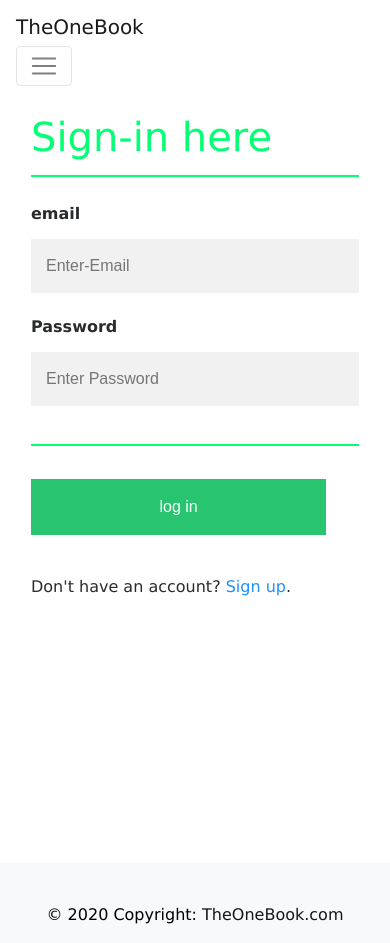
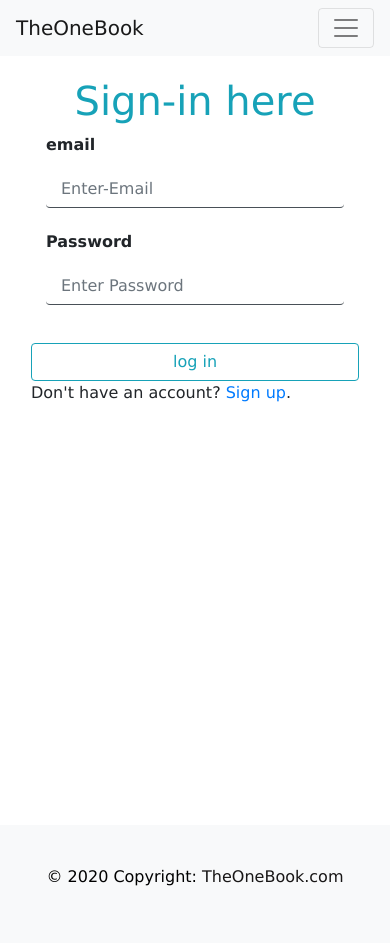
Before and after one commit to inomesh/theonebook, a Flask app: page /signin in a window 390 px wide. After the commit the page ends 886 px from the top, so only its background shows below. Run offline with Flask 2, Linux system fonts and the light colour scheme; some libraries are stand-ins or nearby versions.

Commit message:
added bootstrap classes to make more responsive

```diff
--- a/static/layout.css
+++ b/static/layout.css
@@ -1,6 +1,11 @@
+* {
+    margin: 0;
+    padding: 0;
+    box-sizing: border-box;
+}
 
-html, body{
-    height: 100%;
+body{
+    height: 100vh;
 }
 
 .container-fluid{
--- a/static/mysession.css
+++ b/static/mysession.css
@@ -1,5 +1,6 @@
 Body{
-    font-family: sans-serif;
+    font-family: Verdana, Geneva, Tahoma, sans-serif;
     margin: 10px;
     padding: 2px;
+    transition: all 0.6s ease-in-out;
 }
--- a/static/styles.css
+++ b/static/styles.css
@@ -1,65 +1,53 @@
+* {
+  margin: 0;
+  padding: 0;
+  box-sizing: border-box;
+}
+
 body {
   font-family: Verdana, Geneva, Tahoma, sans-serif;
   background-color: rgb(255, 255, 255);
 }
 
-  h1{
-      color: rgb(4, 255, 117);
-  }
-  * {
-    box-sizing: border-box;
+h1 {
+  color: #17a2b8;
 }
 
 /* Add padding to containers */
 .container {
   padding: 16px;
-    background-color: white;
 }
 
 /* Full-width input fields */
-  input[type=text], input[type=password] {
+input[type="text"],
+input[type="password"] {
   width: 100%;
   padding: 15px;
   margin: 5px 0 22px 0;
-    display: inline-block;
-    border: none;
-    background: #f1f1f1;
+  display: block;
+  border: 0.5px solid;
+  background: #ffffff;
+  border-top: none;
+  border-right: none;
+  border-left: none;
+  transition: all 0.4s ease-in-out;
 }
 
-  input[type=text]:focus, input[type=password]:focus {
-    background-color: #ddd;
+input[type="text"]:focus,
+input[type="password"]:focus {
   outline: none;
+  border-color: #17a2b8;
+  padding-top: 5px;
+  transition: all 0.4s ease-in-out;
 }
 
-  /* Overwrite default styles of hr */
-  hr {
-    border: 1px solid rgb(4, 255, 117);
-    margin-bottom: 25px;
+input:focus {
+  outline: none;
 }
 
 /* Set a style for the submit button */
 .registerbtn {
-    background-color: rgb(18, 190, 96);
-    color: white;
-    padding: 16px 20px;
-    margin: 8px 0;
-    border: none;
+  /* border: none; */
   cursor: pointer;
-    width: 90%;
-    opacity: 0.9;
+  width: 100%;
 }
-
-  .registerbtn:hover {
-    opacity: 1;
-  }
-
-  /* Add a blue text color to links */
-  a {
-    color: dodgerblue;
-  }
-
-  /* Set a grey background color and center the text of the "sign in" section */
-  .signin {
-    background-color: #f1f1f1;
-    text-align: center;
-  }
--- a/templates/Signin.html
+++ b/templates/Signin.html
@@ -10,28 +10,51 @@
 
 {% block body %}
 
-<form action="{{ url_for('login') }}" method="POST">
-    <div class="container">
-      <h1>Sign-in here</h1>
-      <hr>
+<div class="container d-flex justify-content-center align-items-center">
 
-      <label for="name"><b>email</b></label><br>
-      <input type="text" placeholder="Enter-Email" name="Semail" required/><br>
 
-      <label for="psw"><b>Password</b></label><br>
-      <input type="password" placeholder="Enter Password" name="Spassword" required/> <br>
+  <form class="w-100" action="{{ url_for('login') }}" method="POST">
 
-      <hr>
+  <!-- form -->
+    <div class="row no-gutters justify-content-center align-items-center">
 
-      <button type="submit" class="registerbtn">log in</button>
+      <!-- head -->
+        <div class="col-12 text-center">
+          <h1>Sign-in here</h1>
+        </div>
+
+      <!-- body -->
+
+       <div class="col-12 col-md-8 form-group">
+
+          <div class="col">
+            <label class="form-label" for="email"><b>email</b></label>
+            <input type="text" id="email" class="form-control" placeholder="Enter-Email" name="Semail" required/>
+          </div>
+
+          <div class="col">
+            <label  class="form-label" for="psw"><b>Password</b></label>
+            <input type="password" id="psw" class="form-control" placeholder="Enter Password" name="Spassword" required/>
+          </div>
+
+       </div>
+
+       <!-- submit button -->
+       <div class="col-12 col-md-8">
+        <button type="submit" class="btn btn-outline-info registerbtn">log in</button>
+       </div>
+
+       <!-- link for sign-up -->
+      <div class="col-12 col-md-8 signup">
+        <p>Don't have an account? <a href="/">Sign up</a>.</p>
+      </div>
+
     </div>
-
-    <div class="container signup">
-      <p>Don't have an account? <a href="/">Sign up</a>.</p>
-    </div>
-  </form>
 
 
 
 
+  </form>
+
+</div>
 {% endblock %}
--- a/templates/index.html
+++ b/templates/index.html
@@ -21,7 +21,7 @@
             <div class="row no-gutters justify-content-center align-items-center">
 
               <!-- head -->
-        <div class="col-12 form-group">
+            <div class="col-12 form-group text-center">
               <h1 class="col-12">Register</h1>
               <p class="col-12">Please fill in this form to create an account.</p>
             </div>
@@ -73,7 +73,7 @@
               <p>By creating an account you agree to our <a href="#">Terms & Privacy</a>.</p>
             </div>
 
-        <button type="submit" class="pure-button registerbtn" name="Reg-Button">Register me</button>
+            <button type="submit" class="btn btn-outline-info registerbtn" name="Reg-Button">Register me</button>
 
           </div>
 
@@ -86,7 +86,6 @@
       </form>
 
 
-
 </div>
 
 
--- a/templates/layout.html
+++ b/templates/layout.html
@@ -3,12 +3,17 @@
   <head>
     <title>{% block title %}{% endblock %}</title>
     <meta name="viewport" content="width=device-width, initial-scale=1" />
-    <link
-      rel="stylesheet"
-      href="https://maxcdn.bootstrapcdn.com/bootstrap/4.0.0-beta.3/css/bootstrap.min.css"
-      integrity="sha384-Zug+QiDoJOrZ5t4lssLdxGhVrurbmBWopoEl+M6BdEfwnCJZtKxi1KgxUyJq13dy"
-      crossorigin="anonymous"
-    />
+
+    <!-- bootstrap -->
+    <!-- CSS -->
+    <link rel="stylesheet" href="https://cdn.jsdelivr.net/npm/bootstrap@4.5.3/dist/css/bootstrap.min.css" integrity="sha384-TX8t27EcRE3e/ihU7zmQxVncDAy5uIKz4rEkgIXeMed4M0jlfIDPvg6uqKI2xXr2" crossorigin="anonymous">
+
+    <!-- jQuery and JS bundle w/ Popper.js -->
+    <script src="https://code.jquery.com/jquery-3.5.1.slim.min.js" integrity="sha384-DfXdz2htPH0lsSSs5nCTpuj/zy4C+OGpamoFVy38MVBnE+IbbVYUew+OrCXaRkfj" crossorigin="anonymous"></script>
+    <script src="https://cdn.jsdelivr.net/npm/bootstrap@4.5.3/dist/js/bootstrap.bundle.min.js" integrity="sha384-ho+j7jyWK8fNQe+A12Hb8AhRq26LrZ/JpcUGGOn+Y7RsweNrtN/tE3MoK7ZeZDyx" crossorigin="anonymous"></script>
+
+
+    <!-- custom -->
     <link rel="stylesheet" href="/static/layout.css" />
     {% block link %} {% endblock %}
   </head>
@@ -31,7 +36,7 @@
       </button>
 
       <div class="collapse navbar-collapse" id="navbarSupportedContent">
-        <ul class="navbar-nav mr-auto">
+        <ul class="navbar-nav mx-auto">
           <li class="nav-item active">
             <a class="nav-link" href="/"
               >Home <span class="sr-only">(current)</span></a
@@ -45,21 +50,9 @@
           </li>
           {% block signout %} {% endblock%}
         </ul>
-        <form
-          action="{{url_for('search')}}"
-          method="GET"
-          class="form-inline my-2 my-lg-0"
-        >
-          <input
-            class="form-control mr-sm-2"
-            type="text"
-            name="search"
-            placeholder="Search..."
-          />
-          <button class="btn btn-outline-success my-2 my-sm-0" type="submit">
-            Search
-          </button>
-        </form>
+
+        {% block nav %} {% endblock %}
+
       </div>
     </nav>
 
```
Also changed, not shown: static/book.css (+24 -8 lines), templates/WebBooks.html (+61 -10 lines), templates/dbBooks.html (+18 -16 lines), templates/mysession.html (+15 -19 lines), 2 other files. Lines whose indentation alone changed are shown as unchanged.
